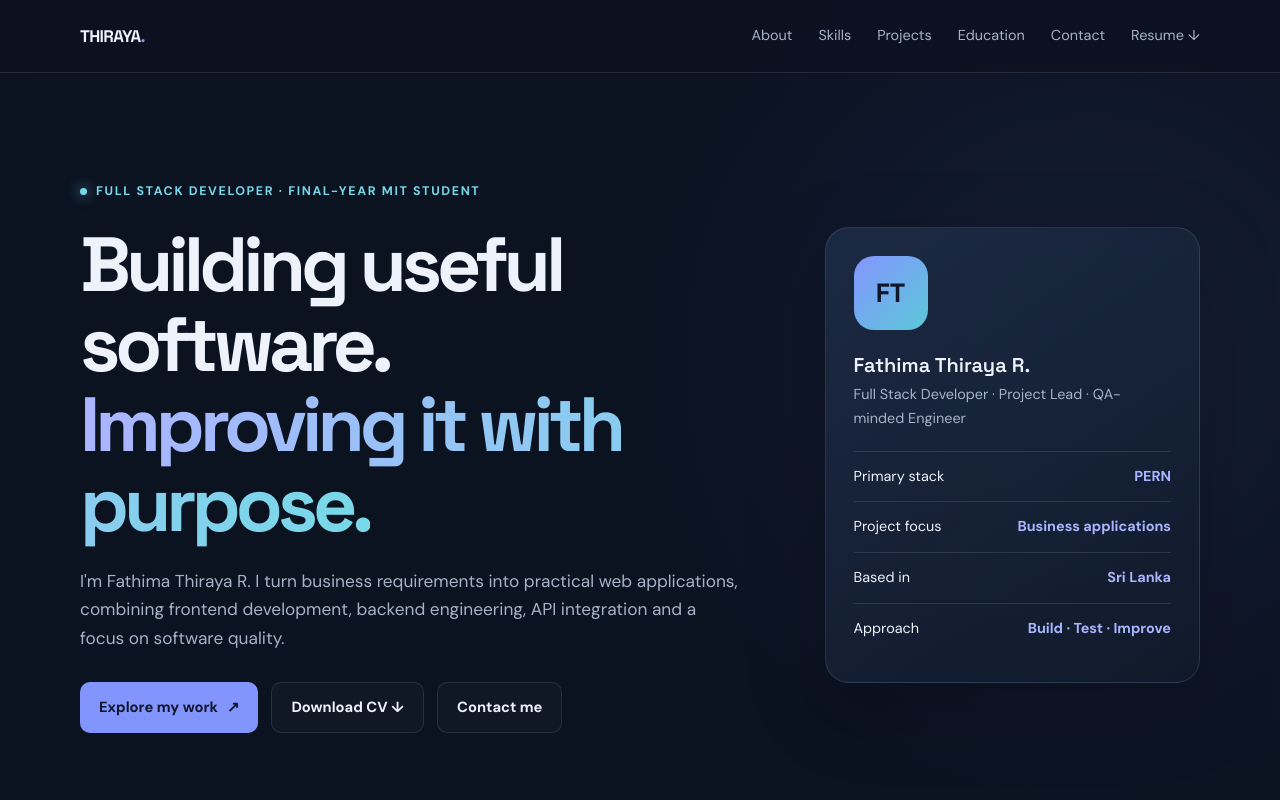
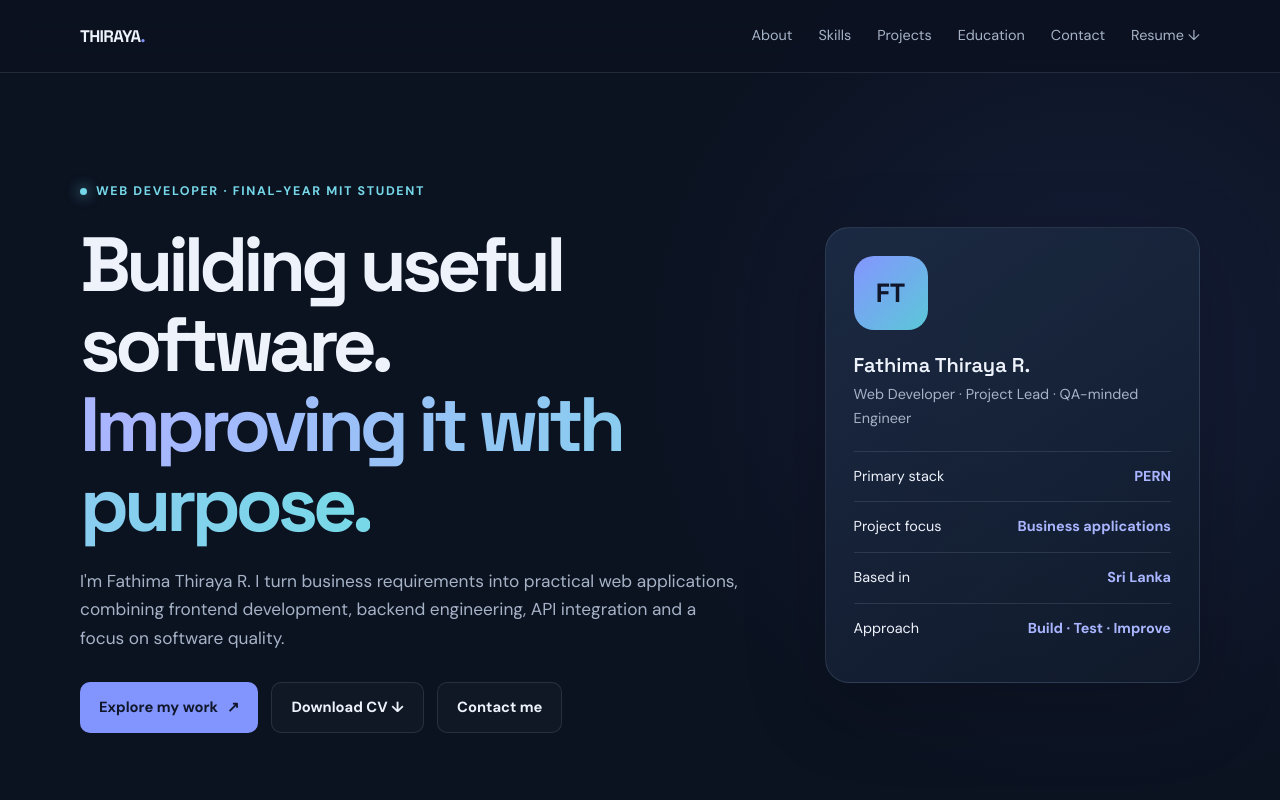
Before and after one commit to THIRAYA-git/My-portfolio, a plain HTML site: page index.html in a window 1280 px wide. Shown: the top 800 px of the page. Drawn offline with Linux system fonts and the light colour scheme.

Commit message:
Change title and role from Full Stack to Web Developer

```diff
--- a/index.html
+++ b/index.html
@@ -5,7 +5,7 @@
   <meta name="viewport" content="width=device-width, initial-scale=1.0">
   <meta name="description" content="Portfolio of Fathima Thiraya R. — Full Stack Developer building reliable, user-focused web applications.">
   <meta name="theme-color" content="#101827">
-  <title>Fathima Thiraya R. | Full Stack Developer</title>
+  <title>Fathima Thiraya R. | Web Developer</title>
   <link rel="preconnect" href="https://fonts.googleapis.com">
   <link rel="preconnect" href="https://fonts.gstatic.com" crossorigin>
   <link href="https://fonts.googleapis.com/css2?family=DM+Sans:wght@400;500;600;700&family=Space+Grotesk:wght@400;500;600;700&display=swap" rel="stylesheet">
@@ -159,7 +159,7 @@
   <main>
     <header class="container hero" id="home">
       <div>
-        <div class="eyebrow"><span class="dot"></span> Full Stack Developer · Final-year MIT Student</div>
+        <div class="eyebrow"><span class="dot"></span> Web Developer · Final-year MIT Student</div>
         <h1>Building useful software.<br><span class="gradient">Improving it with purpose.</span></h1>
         <p class="hero-copy">
           I'm Fathima Thiraya R. I turn business requirements into practical web applications,
@@ -173,7 +173,7 @@
       <aside class="hero-card" aria-label="Profile summary">
         <div class="avatar">FT</div>
         <h3>Fathima Thiraya R.</h3>
-        <p>Full Stack Developer · Project Lead · QA-minded Engineer</p>
+        <p>Web Developer · Project Lead · QA-minded Engineer</p>
         <div class="mini-stat"><span>Primary stack</span><span>PERN</span></div>
         <div class="mini-stat"><span>Project focus</span><span>Business applications</span></div>
         <div class="mini-stat"><span>Based in</span><span>Sri Lanka</span></div>
```
